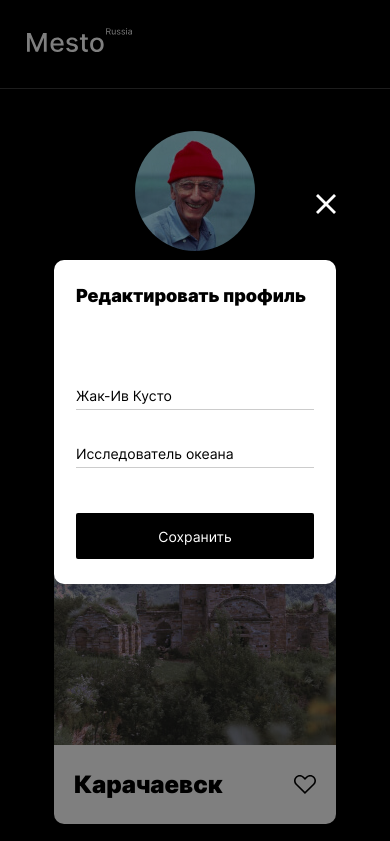
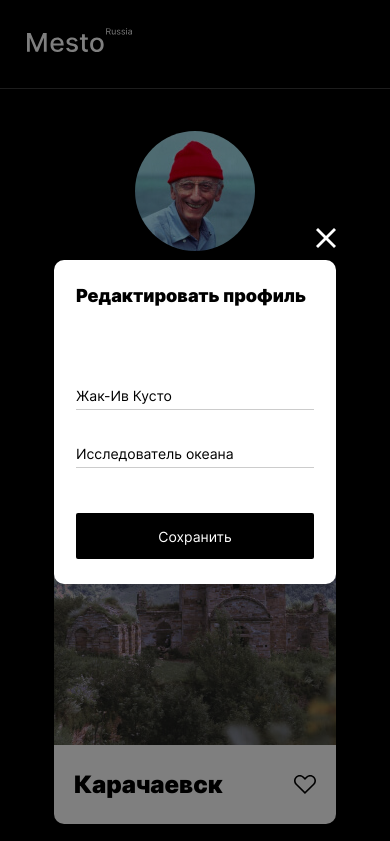
Before and after one commit to SGalinaA/mesto-project, a plain HTML site: page index.html in a window 390 px wide. Shown: the top 841 px of the page. Drawn offline with Linux system fonts and the light colour scheme.

Commit message:
расположение кнопки для 320x870

```diff
--- a/blocks/popup/__close/popup__close.css
+++ b/blocks/popup/__close/popup__close.css
@@ -17,7 +17,7 @@
 
 @media screen and (max-width:880px) {
   .popup__close {
-    top: 23%;
+    top: 27%;
     width: 20px;
     height: 20px;
     background-size: contain;
```
